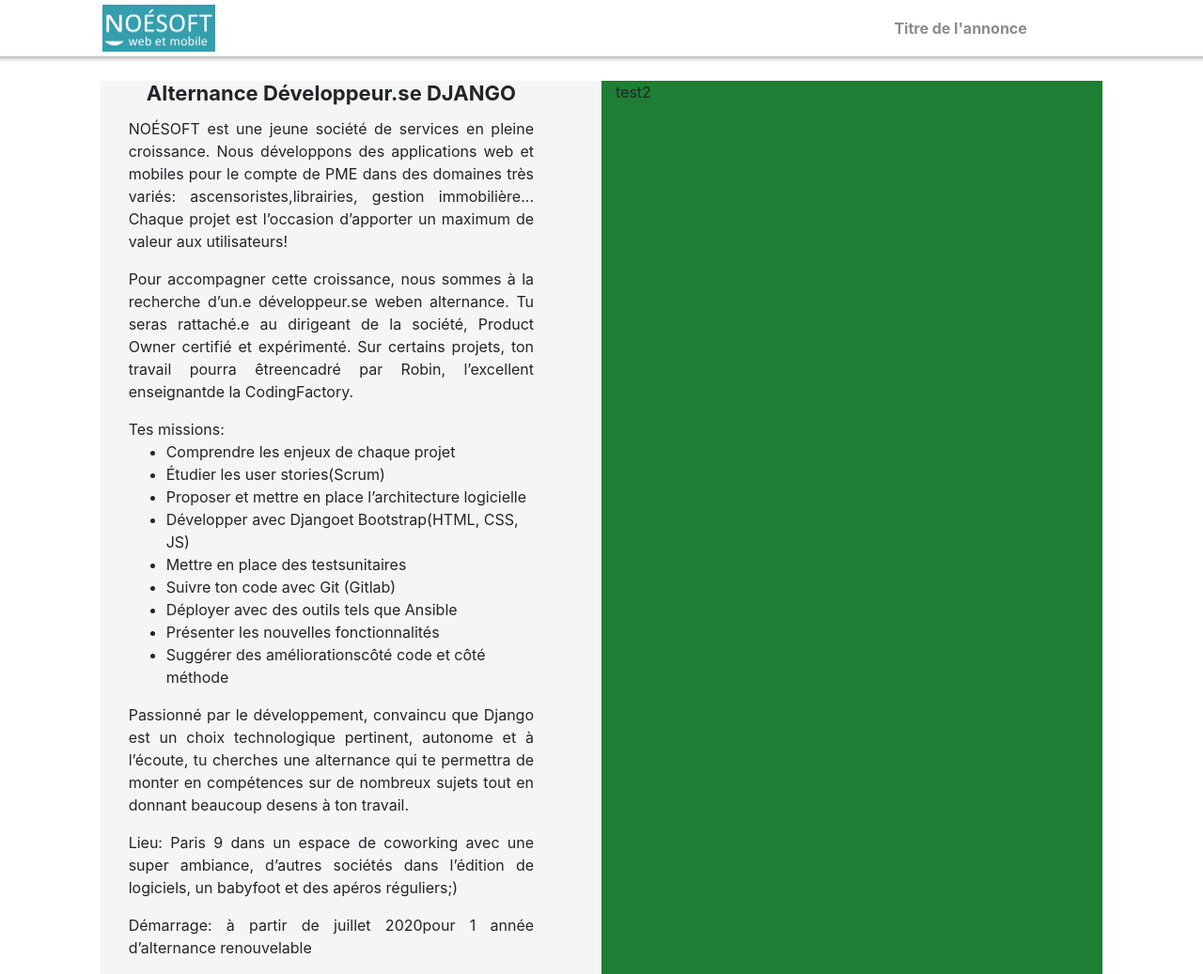
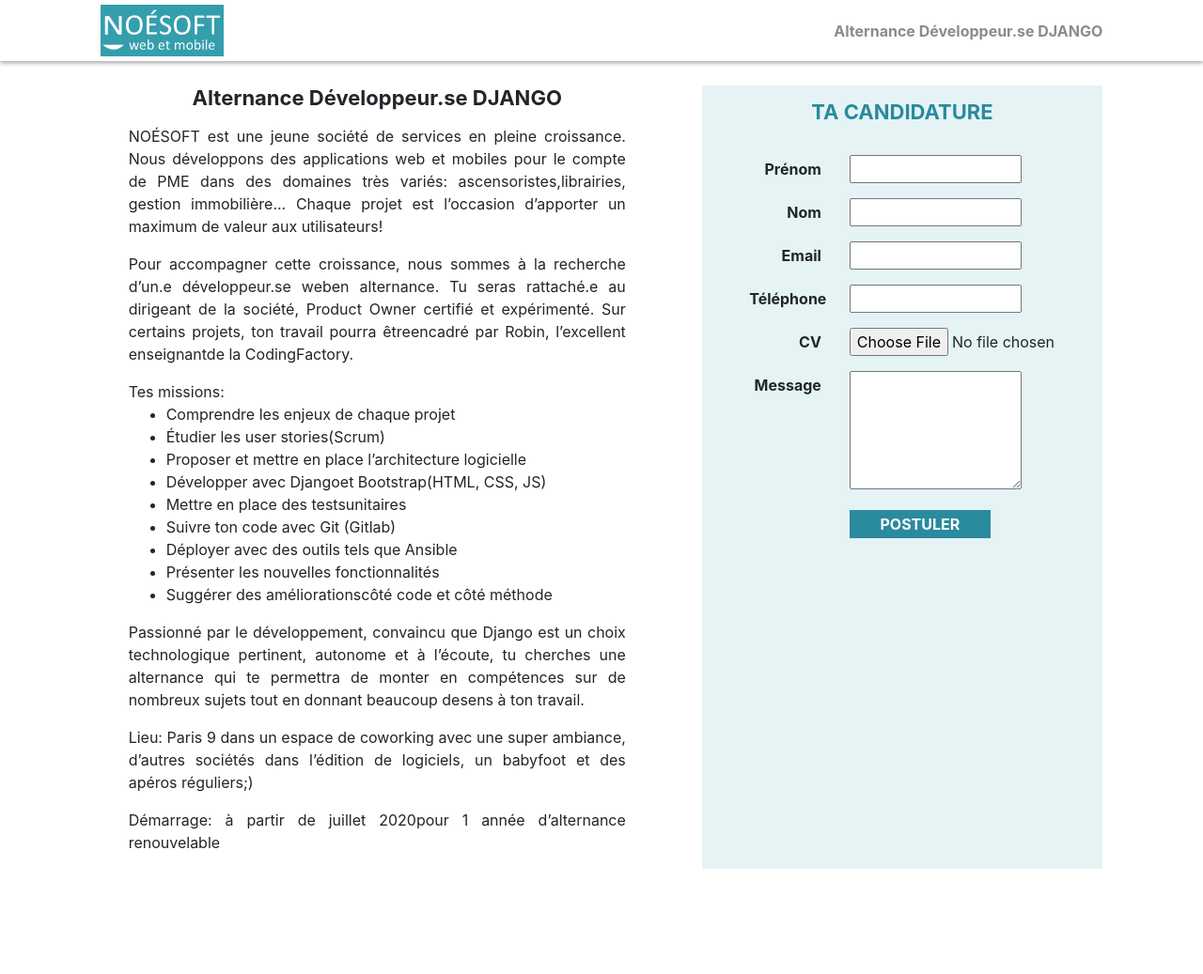
Before and after one commit to ivann-galic/noesoft, a plain HTML site: page index.html in a window 1280 px wide. Shown: the whole page at 94% size. After the commit the page ends 925 px from the top, so only its background shows below. Drawn offline with Linux system fonts and the light colour scheme.

Commit message:
formulaire ok - front page 1 ok

```diff
--- a/css/style.css
+++ b/css/style.css
@@ -16,15 +16,11 @@
 }
 
 .navbar-brand img{
-    height: 50px;
+    height: 55px;
 }
 
 .container-fluid {
     margin-top: 2%;
-}
-
-.annonce {
-    background-color: whitesmoke;
 }
 
 .annonce h1 {
@@ -41,6 +37,40 @@
 .annonce p:nth-child(4){
     margin: 0;
 }
+
 .postuler {
-    background-color: #1e7e34;
+    background-color: #e5f3f5;
 }
+
+.postuler h1 {
+    font-size: 22px;
+    text-align: center;
+    font-weight: bold;
+    margin-bottom: 8%;
+    text-transform: uppercase;
+    color: #2a8a9e;
+    margin-top: 4%;
+}
+
+.form_titles p {
+    font-weight: bold;
+    line-height: 30px;
+}
+
+.form_inputs {
+    margin-bottom: 16px;
+    width: 100%;
+}
+
+#load_btn {
+    margin-bottom: 16px;
+}
+
+#submit_btn {
+    width: 150px;
+    padding: 3px;
+    color: #ffffff;
+    background-color: #2a8a9e;
+    border: none;
+    font-weight: bold;
+}
--- a/index.html
+++ b/index.html
@@ -8,25 +8,24 @@
 </head>
 <body>
     <header>
-        <div class="row">
-        <nav class="navbar col-12">
-                <div class="col-5 offset-1">
+                <nav class="navbar">
+                    <div class="col-5 offset-1" style="padding: 0">
                         <a class="navbar-brand" href="#">
                             <img src="img/logo2.png" alt="logo">
                         </a>
                     </div>
-                <div class="col-5 text-center">
+                    <div class="col-5 text-right" style="padding: 0">
                         <a class="job_link" href="#">
-                        <p class="job_title">Titre de l'annonce</p>
+                            <p class="job_title">Alternance Développeur.se DJANGO</p>
                         </a>
                     </div>
+                    <div class="col-1" style="padding: 0"></div>
                 </nav>
-        </div>
     </header>
 
     <div class="container-fluid">
         <div class="row">
-            <section class="annonce col-md-5 offset-md-1">
+            <section class="annonce col-6 offset-1">
                 <div class="text col-11">
                     <h1>Alternance Développeur.se DJANGO</h1>
                     <p>NOÉSOFT  est  une  jeune  société de  services en  pleine  croissance.  Nous  développons  des applications  web  et  mobiles
@@ -54,8 +53,29 @@
                 </div>
 
             </section>
-            <section class="postuler col-md-5">
-                <p>test2</p>
+            <section class="postuler col-4">
+                <h1>Ta candidature</h1>
+                <div class="row">
+                    <div class="form_titles col-3 offset-1 text-right">
+                        <p>Prénom</p>
+                        <p>Nom</p>
+                        <p>Email</p>
+                        <p>Téléphone</p>
+                        <p>CV</p>
+                        <p>Message</p>
+                    </div>
+                    <div class="form_candidate col-6">
+                        <form>
+                            <input type="text" id="name" class="form_inputs" name="name" required>
+                            <input type="text" id="lastname" class="form_inputs" name="lastname" required>
+                            <input type="email" id="mail" class="form_inputs" name="mail" required>
+                            <input type="tel" id="phone" class="form_inputs" name="phone" required>
+                            <input type="file" id="load_btn" name="file">
+                            <textarea id="message" class="form_inputs" name="message" rows="5" required></textarea>
+                            <input id="submit_btn" type="submit" value="POSTULER">
+                        </form>
+                    </div>
+                </div>
             </section>
         </div>
 
```
Lines whose indentation alone changed are shown as unchanged.
